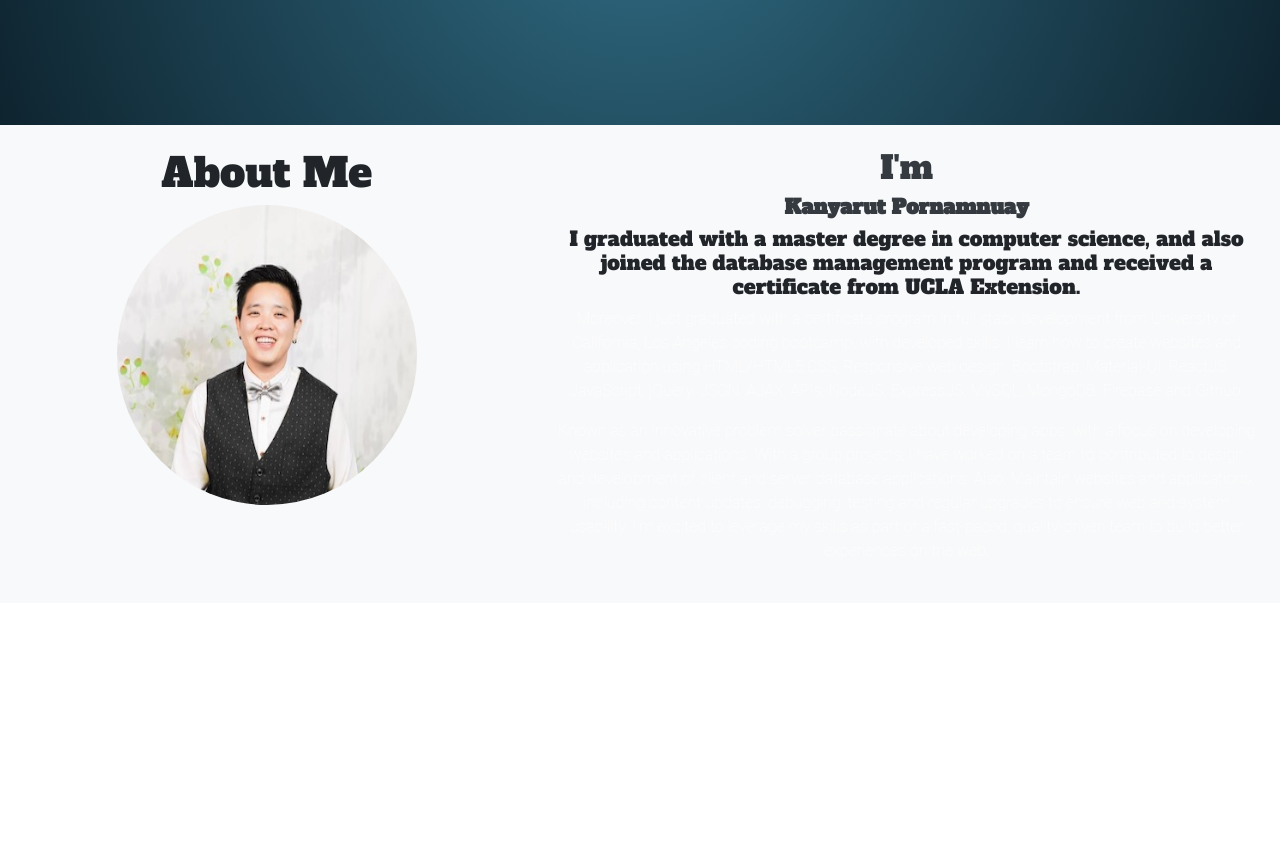
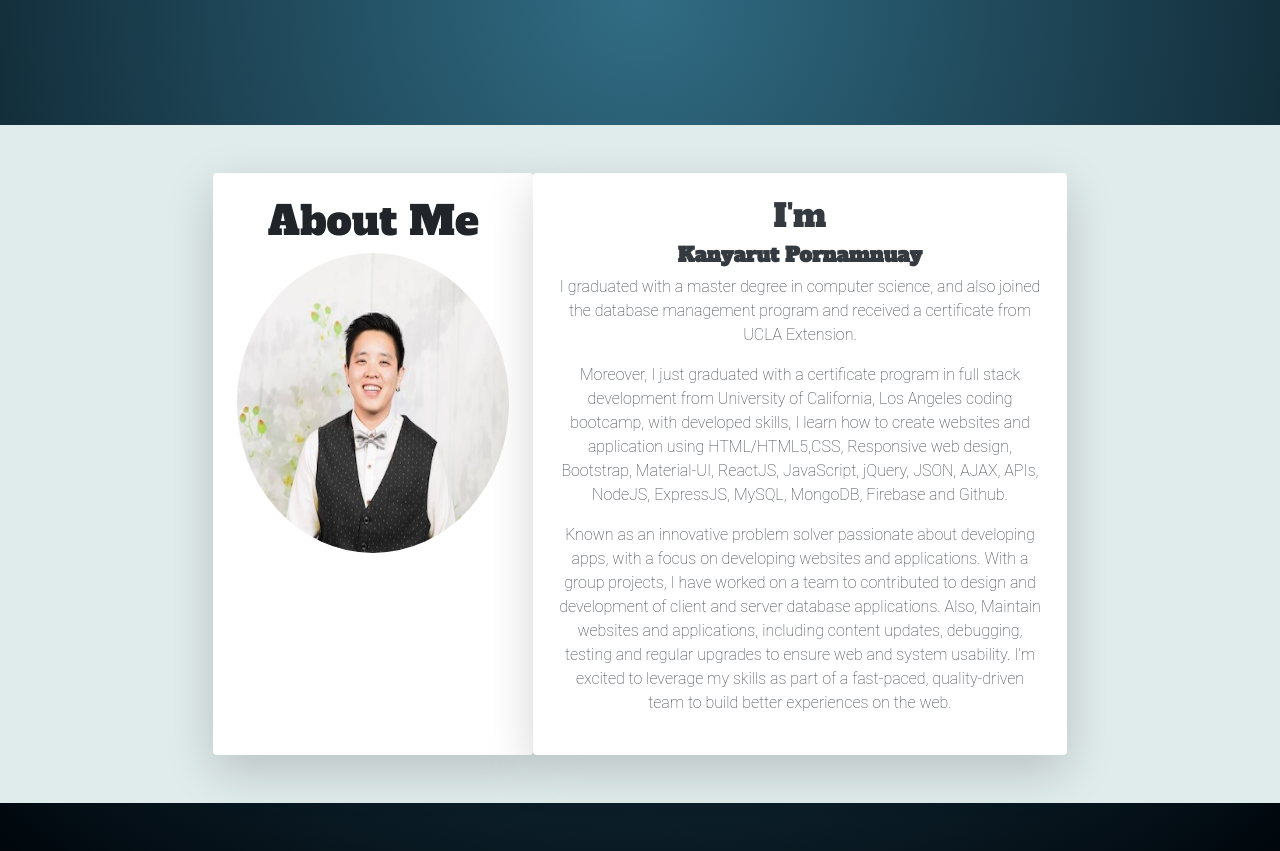
Before and after one commit to benbaba2525/kanyarut-portfolio, a React (Create React App) app: page / in a window 1280 px wide. Shown: the part 860-1711 px from the top of the page. Before the commit the page ends 1463 px from the top, so only its background shows below. Built offline with nearby package versions, Linux system fonts and the light colour scheme.

Commit message:
added box shadow on about page

```diff
--- a/src/component/about.jsx
+++ b/src/component/about.jsx
@@ -13,13 +13,14 @@ class About extends React.Component {
         const styles=
         {
           wrapper:{
-           marginTop: '320px',
+           marginTop: "320px"
           },
           img:{
             borderRadius: 50 + "%",
 			height: 300 + "px",
 			width: 300 + "px"
-          }
+          },
+
         };
         return (
 
@@ -27,8 +28,10 @@ class About extends React.Component {
 <div style={styles.wrapper}>
 
 
-  <div class="row no-gutters bg-light" style={{backgroundColor:'green'}}>
-  <div class="col-md-5 mb-md-0 p-md-4">
+  <div className="row no-gutters mt-5 " style={{backgroundColor:'#e0ebeb',marginTop:'10000px'}}>
+  <div className="col-md-2 mb-md-0 p-md-4"></div>
+
+  <div className="col-md-3 position-static p-4 pl-md-4 shadow-lg p-3 mb-5 mt-5 bg-white rounded" >
 
    <div className="wow bounceIn">
 
@@ -41,13 +44,13 @@ class About extends React.Component {
 			style={styles.img}
 	/>
         </div>
-    <div class="col-md-7 position-static p-4 pl-md-4">
-    <h5 class="text-dark" ><h2>I'm</h2> <strong> Kanyarut Pornamnuay</strong></h5>
-    <h5>
+    <div className="col-md-5 position-static p-4 pl-md-4 shadow-lg p-3 mb-5 mt-5 bg-white rounded">
+    <h5 className="text-dark" ><h2>I'm</h2> <strong> Kanyarut Pornamnuay</strong></h5>
+    <p className="text-dark">
   I graduated with a master degree in computer science, and also joined the database management program and received a certificate from UCLA Extension.
-</h5>
+</p>
 
-<p>
+<p className="text-dark">
 Moreover, I just graduated with a certificate program in full stack development from University of California,
 Los Angeles coding bootcamp, with developed skills, I learn how to create websites and application
 using HTML/HTML5,CSS, Responsive web design, Bootstrap, Material-UI, ReactJS, JavaScript, jQuery, JSON, AJAX, APIs, NodeJS, ExpressJS,
@@ -55,7 +58,7 @@ MySQL, MongoDB, Firebase and Github.
 
 </p>
 
-<p>
+<p className="text-dark">
 Known as an innovative problem solver passionate about developing apps,
 with a focus on developing websites and applications. With a group projects,
 I have worked on a team to contributed to design and development of client and server database applications.
@@ -66,15 +69,11 @@ quality-driven team to build better experiences on the web.
 
 
      </div>
+     </div>
 
 
-
+     <div className="col-md-2 mb-md-0 p-md-4"></div>
     </div>
-
-
-
-
-</div>
 
 
 
```
